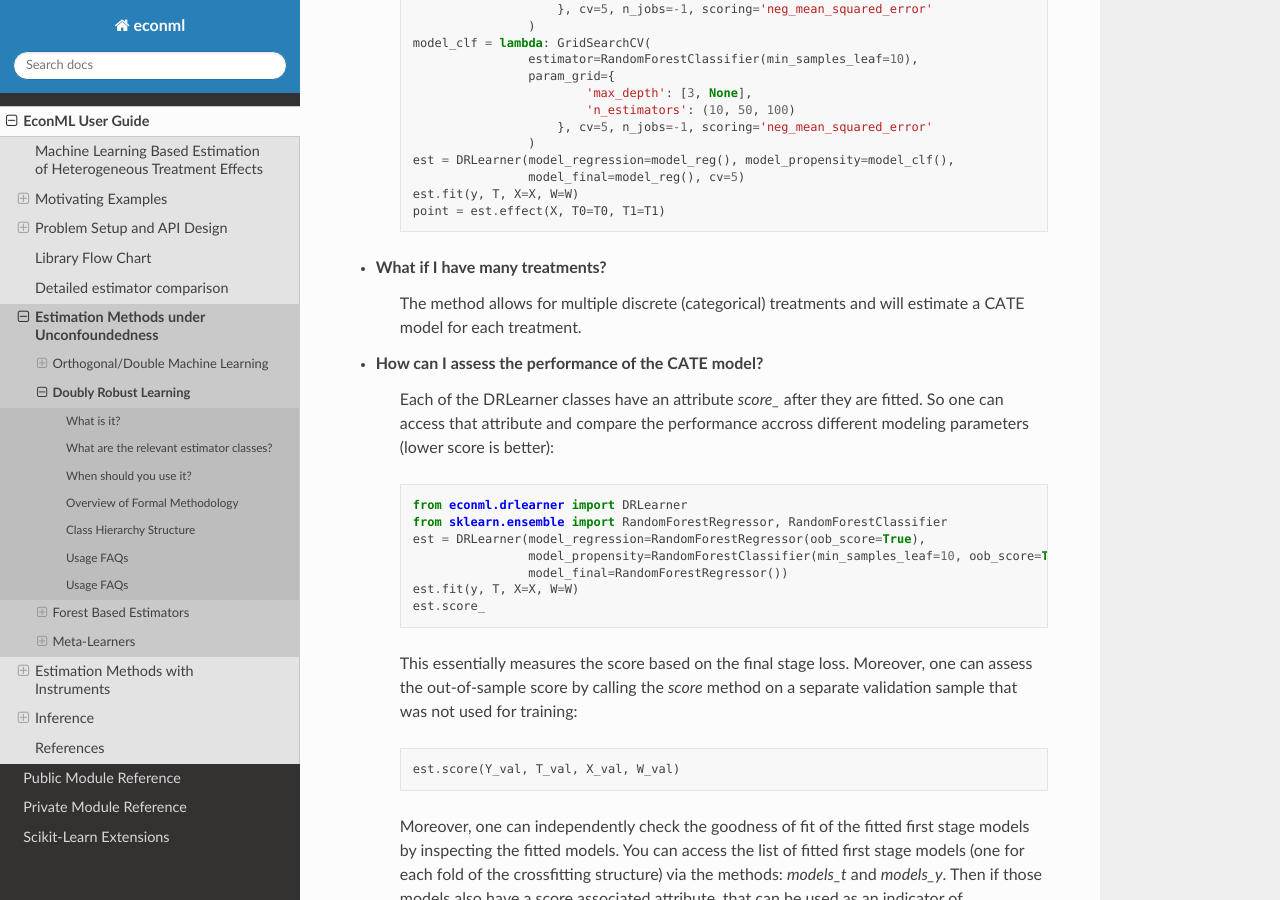
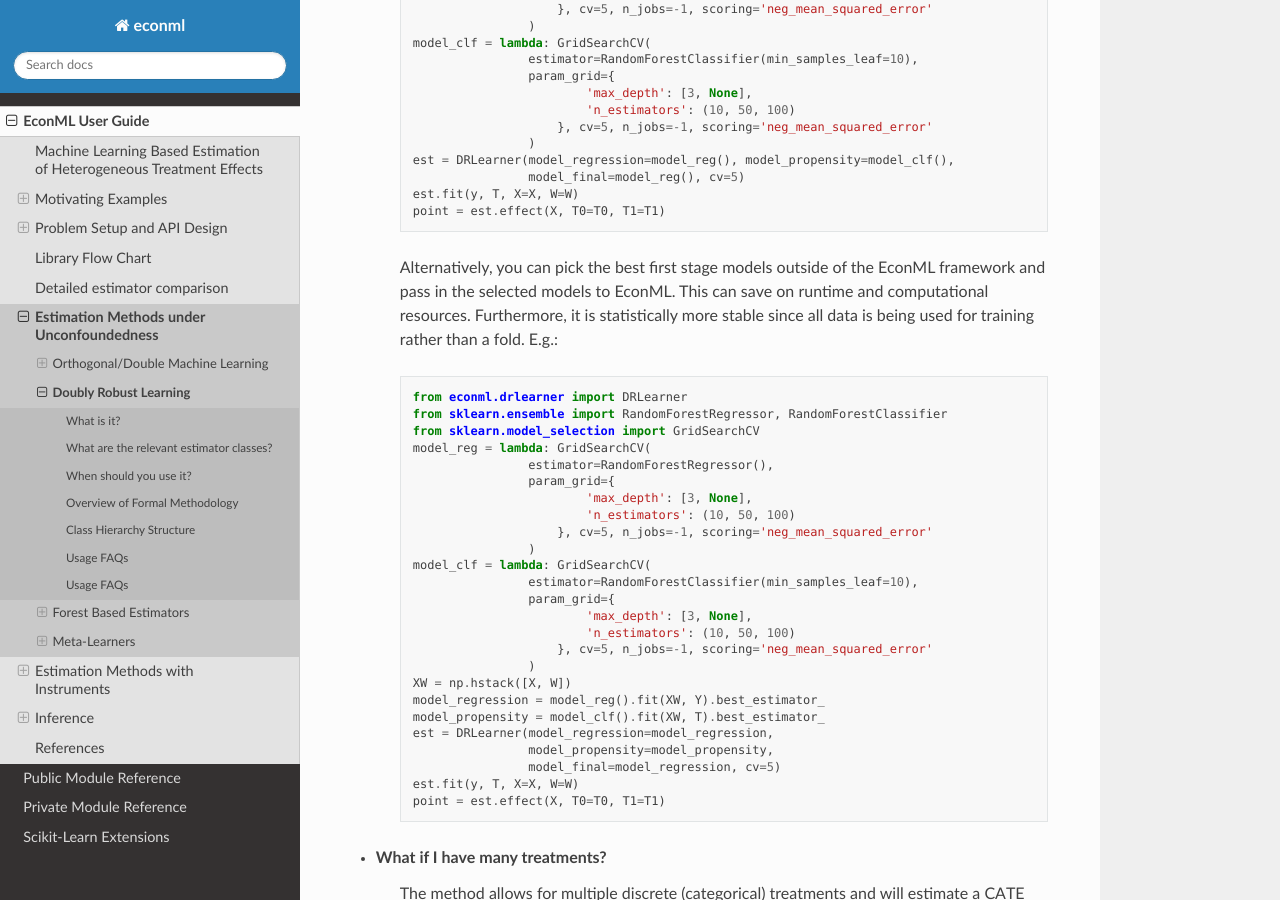
Before and after one commit to py-why/EconML, a Sphinx documentation site: the page built from doc/spec/estimation/dr.rst, in a window 1280 px wide and 900 px high, scrolled down 8750 px. Built offline with Sphinx 7.4.7 and the Read the Docs theme 2.0.0, drawn with Linux system fonts in a browser that asks for light colours.

Commit message:
Add details on choosing first stage models (#372)
* Add details on choosing first stage models

* Modified docs, README and added a new notebook

```diff
--- a/doc/spec/estimation/dr.rst
+++ b/doc/spec/estimation/dr.rst
@@ -431,6 +431,39 @@ Usage FAQs
         est.fit(y, T, X=X, W=W)
         point = est.effect(X, T0=T0, T1=T1)
 
+    Alternatively, you can pick the best first stage models outside of the EconML framework and pass in the selected models to EconML.
+    This can save on runtime and computational resources. Furthermore, it is statistically more stable since all data is being used for
+    training rather than a fold. E.g.:
+
+    .. testcode::
+
+        from econml.drlearner import DRLearner
+        from sklearn.ensemble import RandomForestRegressor, RandomForestClassifier
+        from sklearn.model_selection import GridSearchCV
+        model_reg = lambda: GridSearchCV(
+                        estimator=RandomForestRegressor(),
+                        param_grid={
+                                'max_depth': [3, None],
+                                'n_estimators': (10, 50, 100)
+                            }, cv=5, n_jobs=-1, scoring='neg_mean_squared_error'
+                        )
+        model_clf = lambda: GridSearchCV(
+                        estimator=RandomForestClassifier(min_samples_leaf=10),
+                        param_grid={
+                                'max_depth': [3, None],
+                                'n_estimators': (10, 50, 100)
+                            }, cv=5, n_jobs=-1, scoring='neg_mean_squared_error'
+                        )
+        XW = np.hstack([X, W])
+        model_regression = model_reg().fit(XW, Y).best_estimator_
+        model_propensity = model_clf().fit(XW, T).best_estimator_
+        est = DRLearner(model_regression=model_regression,
+                        model_propensity=model_propensity,
+                        model_final=model_regression, cv=5)
+        est.fit(y, T, X=X, W=W)
+        point = est.effect(X, T0=T0, T1=T1)
+
+
 - **What if I have many treatments?**
 
     The method allows for multiple discrete (categorical) treatments and will estimate a CATE model for each treatment.
```
Also changed, not shown: README.md (+34 -0 lines), doc/spec/estimation/dml.rst (+24 -2 lines), 1 other file.
